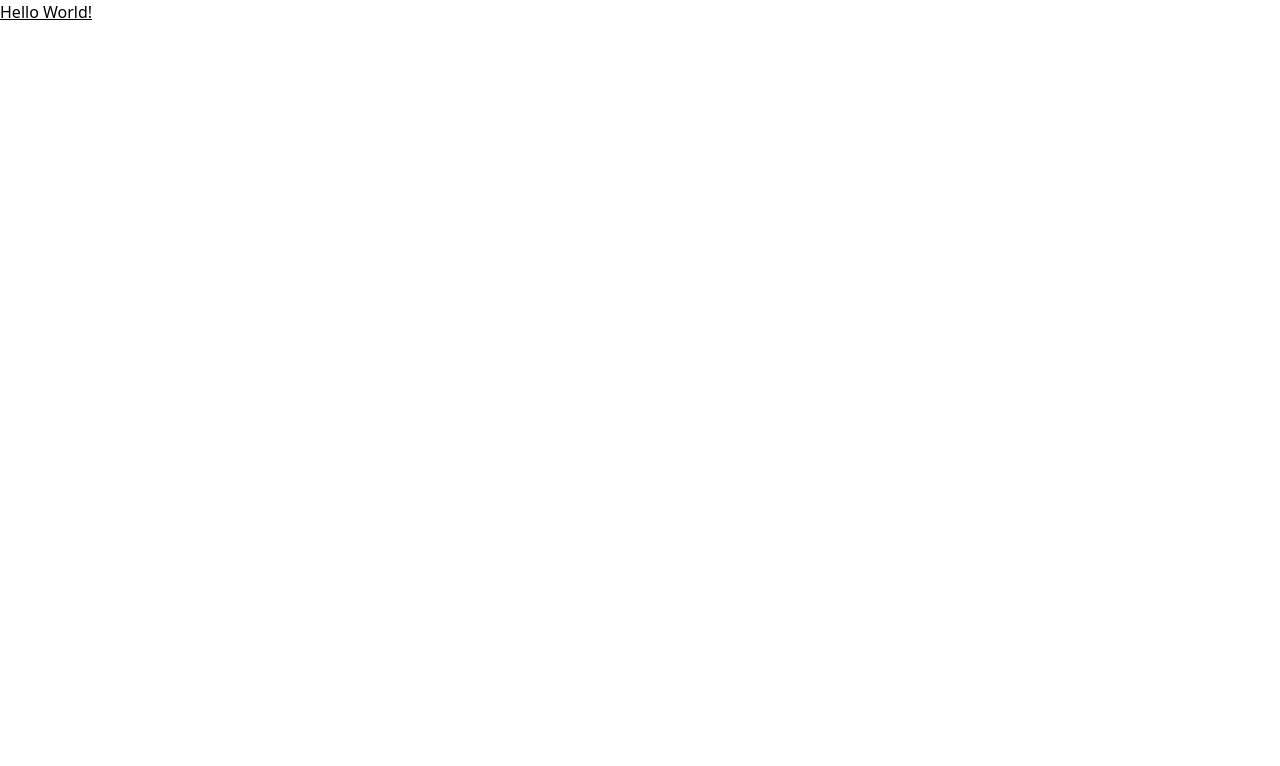
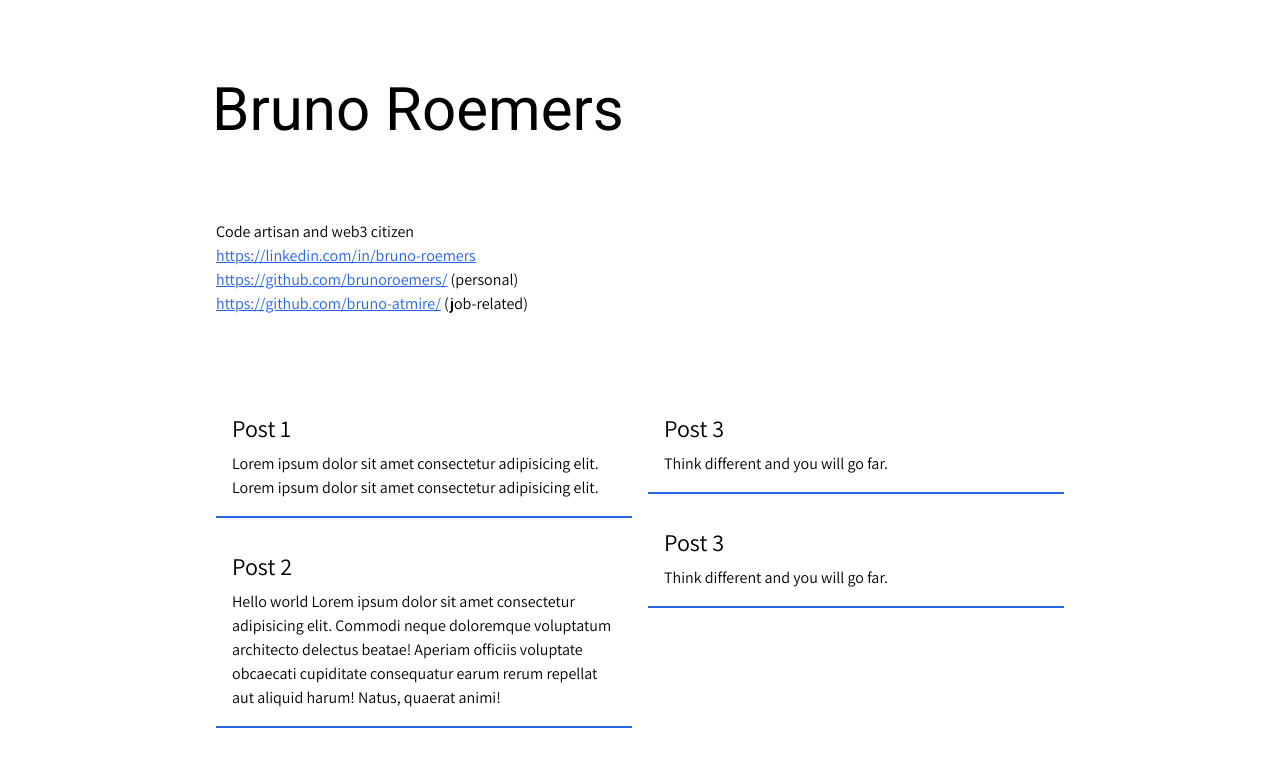
Before and after one commit to BrunoRoemers/roemers.io-v2, a Gatsby site: page / in a window 1280 px wide. Built offline with nearby package versions, Linux system fonts and the light colour scheme; Gatsby itself is replaced by a stand-in of ours.

Commit message:
Create simple layout

```diff
--- a/gatsby-browser.js
+++ b/gatsby-browser.js
@@ -1 +1,3 @@
 import './src/styles/global.css';
+import '@fontsource/assistant';
+import '@fontsource/roboto';
--- a/gatsby-config.js
+++ b/gatsby-config.js
@@ -26,7 +26,7 @@ module.exports = {
       options: {
         defaultLayouts: {
           // the component that will be used to render MDX pages
-          default: path.resolve('./src/components/markdown-page.js'),
+          default: path.resolve('./src/components/markdown-page.tsx'),
         },
       },
     },
--- a/package.json
+++ b/package.json
@@ -15,6 +15,8 @@
     "clean": "gatsby clean"
   },
   "dependencies": {
+    "@fontsource/assistant": "^4.5.1",
+    "@fontsource/roboto": "^4.5.1",
     "@mdx-js/mdx": "^1.6.22",
     "@mdx-js/react": "^1.6.22",
     "@types/react": "^17.0.37",
--- /dev/null
+++ b/src/components/container.tsx
@@ -0,0 +1,18 @@
+
+import React from 'react'
+
+interface Props {
+  children?: React.ReactNode,
+}
+
+export const Container = ({ children }: Props) => {
+  return (
+    <div className="flex justify-center">
+      <div className='px-6 grow max-w-4xl'>
+        {children}
+      </div>
+    </div>
+  )
+}
+
+export default Container;
--- /dev/null
+++ b/src/components/link.tsx
@@ -0,0 +1,20 @@
+import React, { Children } from 'react'
+import { GatsbyLinkProps, Link as GatsbyLink } from "gatsby";
+
+// NOTE: default classes are exported as an array for easier manipulation (e.g. filtering)
+export const defaultClassNames = [
+  'underline',
+  'text-blue-600',
+];
+
+const Link = <TState,>({children, ref, className, ...props}: GatsbyLinkProps<TState>) => {
+  console.log(className);
+  // use default classes unless overwritten by user
+  const cn = className ? className : defaultClassNames.join(' ');
+
+  return (
+    <GatsbyLink className={cn} {...props}>{children}</GatsbyLink>
+  )
+}
+
+export default Link;
--- a/src/components/markdown-page.js
+++ /dev/null
@@ -1,13 +0,0 @@
-import { graphql, StaticQuery } from 'gatsby'
-import * as React from 'react'
-
-// example see https://github.com/gatsbyjs/gatsby-starter-mdx-basic/blob/master/src/components/layout.js
-const MarkdownPage = ({ children }) => {
-  return (
-    <main>
-      {children}
-    </main>
-  )
-}
-
-export default MarkdownPage
--- /dev/null
+++ b/src/components/markdown-page.tsx
@@ -0,0 +1,21 @@
+import * as React from 'react'
+import Container from './container'
+import Theme from './theme'
+
+interface Props {
+  children?: React.ReactNode,
+}
+
+// example see https://github.com/gatsbyjs/gatsby-starter-mdx-basic/blob/master/src/components/layout.js
+const MarkdownPage = ({ children }: Props) => {
+  return (
+    <Theme>
+      <Container>
+        {/* TODO give styles to markdown elements */}
+        {children}
+      </Container>
+    </Theme>
+  )
+}
+
+export default MarkdownPage
--- /dev/null
+++ b/src/components/theme.tsx
@@ -0,0 +1,15 @@
+import React from 'react'
+
+interface Props {
+  children?: React.ReactNode,
+}
+
+export const Theme = ({ children }: Props) => {
+  return (
+    <main className='min-h-screen font-body'>
+      {children}
+    </main>
+  )
+}
+
+export default Theme;
--- a/src/pages/404.js
+++ /dev/null
@@ -1,13 +0,0 @@
-import * as React from "react"
-import {Link} from "gatsby"
-
-const NotFoundPage = () => {
-  return (
-    <main>
-      <h1>404 Page Not Found 🕵️</h1>
-      <Link to="/">Go back to the homepage</Link>
-    </main>
-  )
-}
-
-export default NotFoundPage
--- /dev/null
+++ b/src/pages/404.tsx
@@ -0,0 +1,22 @@
+import * as React from "react"
+import { Container } from "../components/container"
+import Link from "../components/link"
+import Theme from "../components/theme"
+
+const NotFoundPage = () => {
+  return (
+    <Theme>
+      <Container>
+        <div className="mt-20">
+          <h1 className="text-6xl font-heading -ml-1">Page not found</h1>
+        </div>
+
+        <div className="mt-20">
+          <Link to="/">Go back to the homepage</Link>
+        </div>
+      </Container>
+    </Theme>
+  )
+}
+
+export default NotFoundPage
--- a/src/pages/index.js
+++ /dev/null
@@ -1,11 +0,0 @@
-import * as React from "react"
-
-const IndexPage = () => {
-  return (
-    <main>
-      <h1 class="underline">Hello World!</h1>
-    </main>
-  )
-}
-
-export default IndexPage
--- /dev/null
+++ b/src/pages/index.tsx
@@ -0,0 +1,74 @@
+import React from "react"
+import Container from "../components/container"
+import Link from "../components/link"
+import Theme from "../components/theme"
+
+const IndexPage = () => {
+  return (
+    <Theme>
+      <Container>
+        <div className="mt-20">
+          <h1 className="text-6xl font-heading -ml-1">Bruno Roemers</h1>
+        </div>
+
+        <div className="mt-20">
+          <span>Code artisan and web3 citizen</span>
+          <ul>
+            <li>
+              <Link to="https://linkedin.com/in/bruno-roemers">https://linkedin.com/in/bruno-roemers</Link>
+            </li>
+            {/* <li>
+              <Link to="https://twitter.com/brunoroemers">https://twitter.com/brunoroemers</Link>
+            </li> */}
+            <li>
+              <Link to="https://github.com/brunoroemers/">https://github.com/brunoroemers/</Link> (personal)
+            </li>
+            <li>
+              <Link to="https://github.com/bruno-atmire/">https://github.com/bruno-atmire/</Link> (job-related)
+            </li>
+          </ul>
+        </div>
+
+        <div className="mt-20">
+          <ul className="block md:columns-2 gap-4 -mt-4">
+            {[
+              <>
+                <h1 className="text-2xl mb-2">Post 1</h1>
+                <p>
+                  Lorem ipsum dolor sit amet consectetur adipisicing elit.
+                  Lorem ipsum dolor sit amet consectetur adipisicing elit.
+                </p>
+              </>,
+              <>
+                <h1 className="text-2xl mb-2">Post 2</h1>
+                <p>
+                  Hello world
+                  Lorem ipsum dolor sit amet consectetur adipisicing elit. Commodi neque doloremque voluptatum architecto delectus beatae! Aperiam officiis voluptate obcaecati cupiditate consequatur earum rerum repellat aut aliquid harum! Natus, quaerat animi!
+                </p>
+              </>,
+              <>
+                <h1 className="text-2xl mb-2">Post 3</h1>
+                <p>Think different and you will go far.</p>
+              </>,
+              <>
+                <h1 className="text-2xl mb-2">Post 3</h1>
+                <p>Think different and you will go far.</p>
+              </>,
+            ].map(post => (
+              // TODO create tiles from blog folder
+              // TODO make each tile clickable
+              <li className="block break-inside-avoid pt-4">
+                <section className="p-4 border-b-2 border-blue-600">
+                  {post}
+                </section>
+              </li>
+            ))}
+          </ul>
+        </div>
+
+      </Container>
+    </Theme>
+  )
+}
+
+export default IndexPage
--- a/src/pages/test.mdx
+++ b/src/pages/test.mdx
@@ -1,5 +1,5 @@
-import {Link} from "gatsby";
+import Link from '../components/link'
 
 # Test MDX Page
 
-<Link to="/" class="underline text-blue-600">Go back to the homepage</Link>
+<Link to="/">Go back to the homepage</Link>
--- a/tailwind.config.js
+++ b/tailwind.config.js
@@ -1,3 +1,5 @@
+const defaultTheme = require('tailwindcss/defaultTheme');
+
 module.exports = {
   content: [
     // only the tailwind classes that are found in these files will be included in the production bundle!
@@ -8,6 +10,10 @@ module.exports = {
     // classes in this array are ALWAYS included, regardless of whether they appear in "content"
   ],
   theme: {
+    fontFamily: {
+      heading: ['Roboto', ...defaultTheme.fontFamily.sans],
+      body: ['Assistant', ...defaultTheme.fontFamily.sans],
+    },
     extend: {},
   },
   plugins: [],
```
Also changed, not shown: 2 other files.
